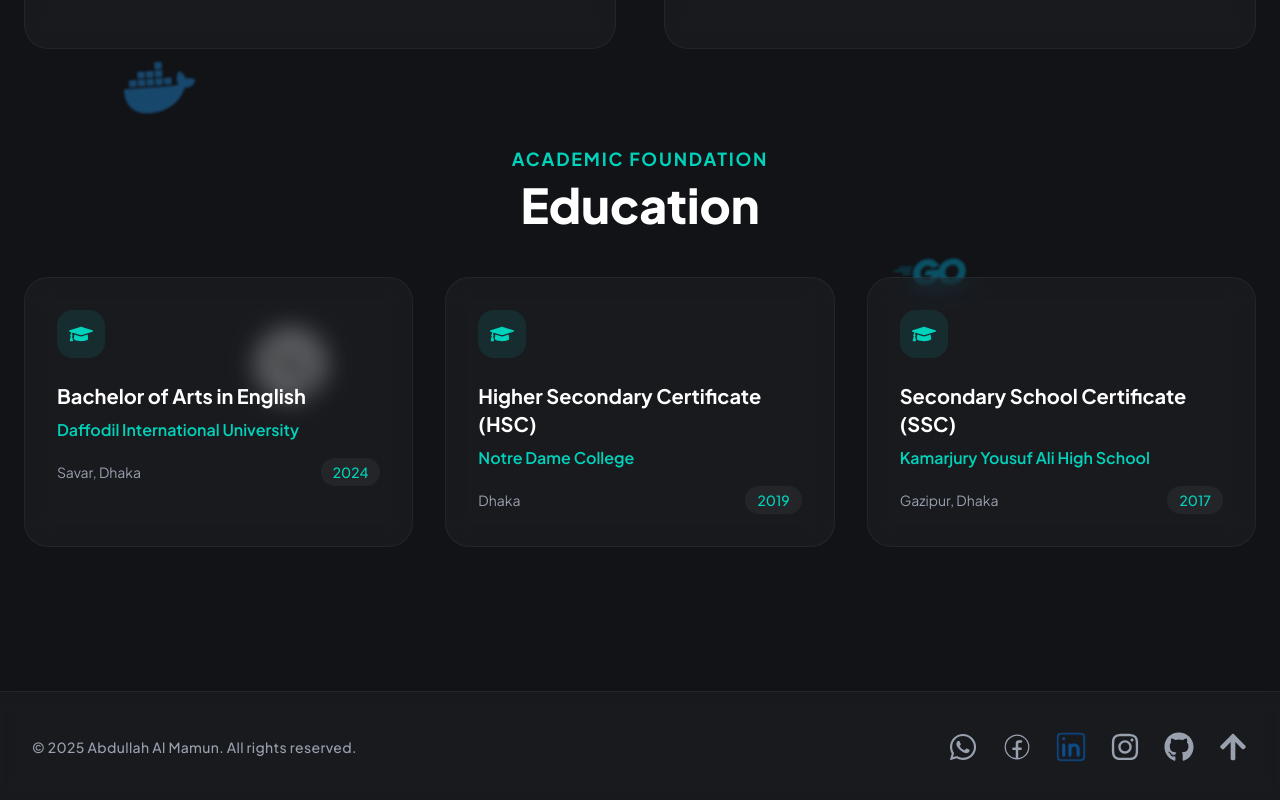
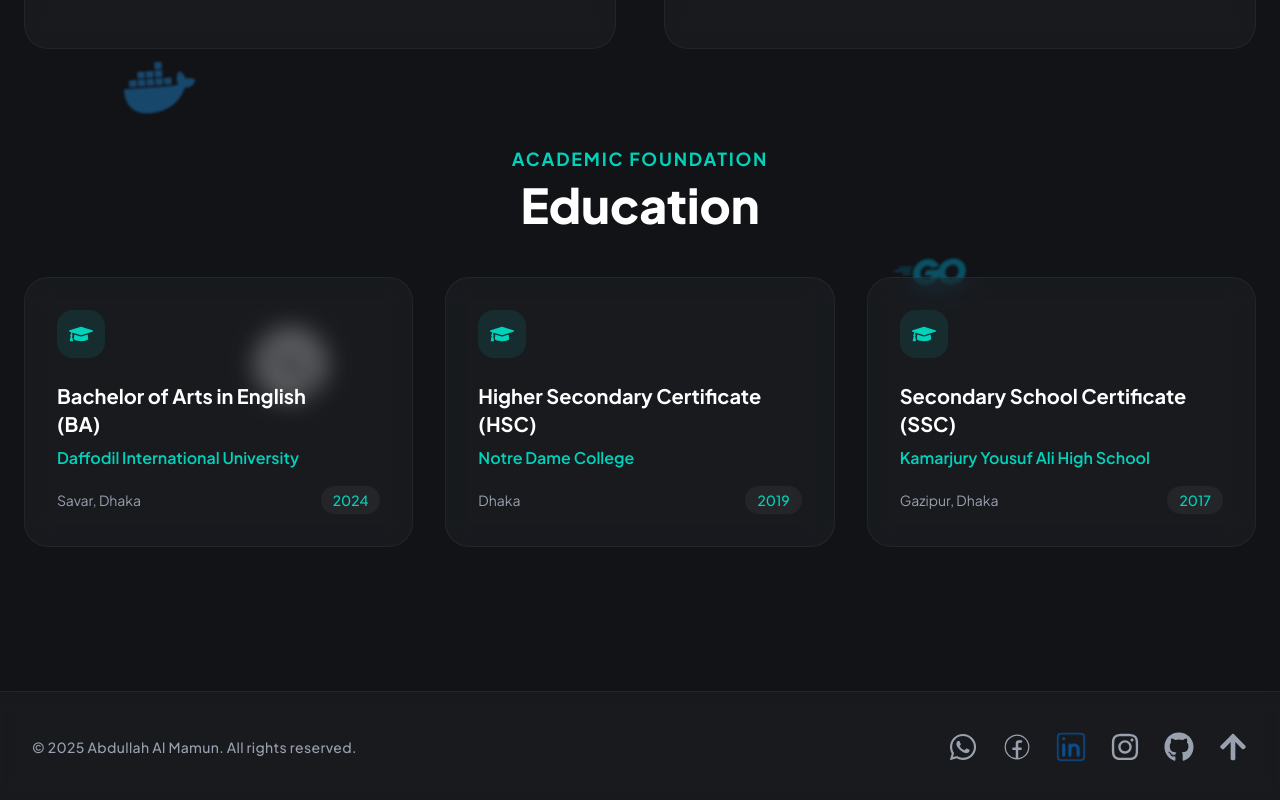
Before and after one commit to mamun-jsx/Portfolio, a React (Vite) app: page / in a window 1280 px wide. Shown: the part 4261-5061 px from the top of the page. Built offline with nearby package versions, Linux system fonts and the light colour scheme.

Commit message:
fix education alignment

```diff
--- a/src/component/Expariences.jsx
+++ b/src/component/Expariences.jsx
@@ -295,7 +295,7 @@ const Experiences = () => {
                 <FaGraduationCap />
               </div>
               <h3 className="text-xl font-bold text-white mb-2">
-                Bachelor of Arts in English
+                Bachelor of Arts in English <br /> (BA)
               </h3>
               <p className="text-accent font-semibold mb-4">
                 Daffodil International University
```
